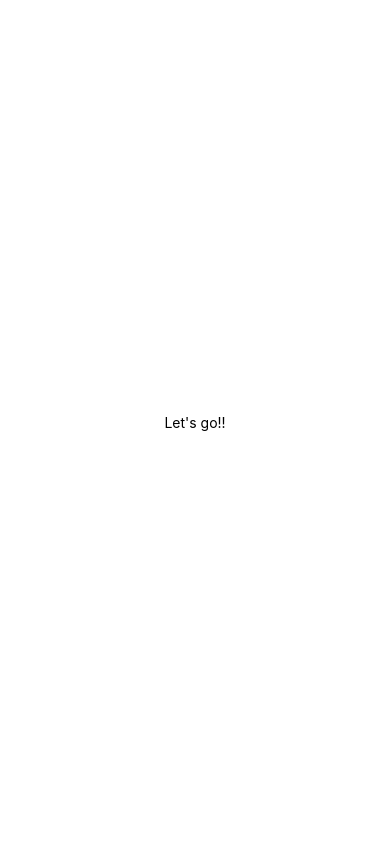
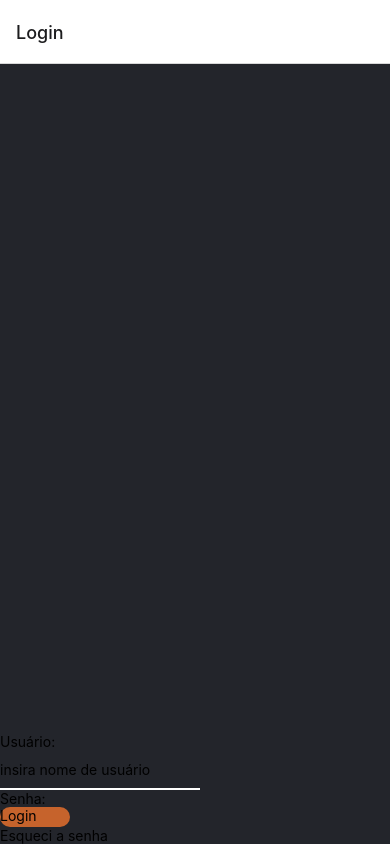
Before and after one commit to KelvinValeTi/educa_transito_form, a React Native app: screen /Login in a window 390 px wide. Built offline with nearby package versions, Linux system fonts and the light colour scheme.

Commit message:
inicio routes e login

```diff
--- a/App.js
+++ b/App.js
@@ -1,20 +1,9 @@
 import { StatusBar } from 'expo-status-bar';
-import { StyleSheet, Text, View } from 'react-native';
+import Routes from './src/Routes';
+
 
 export default function App() {
   return (
-    <View style={styles.container}>
-      <Text>Let's go!!</Text>
-      <StatusBar style="auto" />
-    </View>
+    <Routes></Routes>
   );
 }
-
-const styles = StyleSheet.create({
-  container: {
-    flex: 1,
-    backgroundColor: '#fff',
-    alignItems: 'center',
-    justifyContent: 'center',
-  },
-});
--- a/package.json
+++ b/package.json
@@ -9,10 +9,14 @@
     "web": "expo start --web"
   },
   "dependencies": {
+    "@react-navigation/native": "^6.1.18",
+    "@react-navigation/native-stack": "^6.11.0",
     "expo": "~51.0.24",
     "expo-status-bar": "~1.12.1",
     "react": "18.2.0",
-    "react-native": "0.74.3"
+    "react-native": "0.74.3",
+    "react-native-safe-area-context": "4.10.5",
+    "react-native-screens": "3.31.1"
   },
   "devDependencies": {
     "@babel/core": "^7.20.0"
--- /dev/null
+++ b/src/Pages/Login/index.jsx
@@ -0,0 +1,50 @@
+import React from "react";
+import { View, Text, StyleSheet, TouchableOpacity, TextInput } from "react-native";
+
+export default function Login(){
+    return(
+        <View style={styles.container}>
+            <Text style ={styles.userPasswordTitle}>Usuário:</Text>
+
+        <TextInput
+            style={styles.userInput}
+            placeholder="insira nome de usuário"
+
+        />
+            <Text style ={styles.userPasswordTitle}>Senha:</Text>
+
+            <TouchableOpacity style ={styles.loginBtn}>
+                <Text>Login</Text>
+            </TouchableOpacity>
+
+            <Text style ={styles.userSenha}>Esqueci a senha</Text>
+        </View>
+    );
+}
+
+const styles = StyleSheet.create({
+    container:{
+        flex:1,
+        backgroundColor: "#23252B",
+        justifyContent:"flex-end",
+    },
+    userPassWordTitle:{
+        color:"#ffffff",
+    },
+    userInput:{
+        borderBottomColor:"#fff",
+        borderBottomWidth:2,
+        width:200,
+        height:40,
+    },
+    passwordInput:{
+
+    },
+    loginBtn:{
+        backgroundColor:"#C6632C",
+        borderRadius:12,
+        width:70,
+        height:20,
+    },
+
+});
--- /dev/null
+++ b/src/Routes/index.jsx
@@ -0,0 +1,17 @@
+import React from "react";
+import { NavigationContainer } from '@react-navigation/native';
+import { createNativeStackNavigator } from '@react-navigation/native-stack';
+
+import Login from "../Pages/Login";
+
+const Stack = createNativeStackNavigator();
+
+export default function Routes(){
+    return(
+        <NavigationContainer>
+            <Stack.Navigator>
+                <Stack.Screen name="Login" component={Login} />
+            </Stack.Navigator>
+        </NavigationContainer>
+    );
+}
```
Also changed, not shown: src/Components/UserLogin/index.jsx (added, +7 -0 lines), 1 other file (tests, documents, lock files or other folders).
